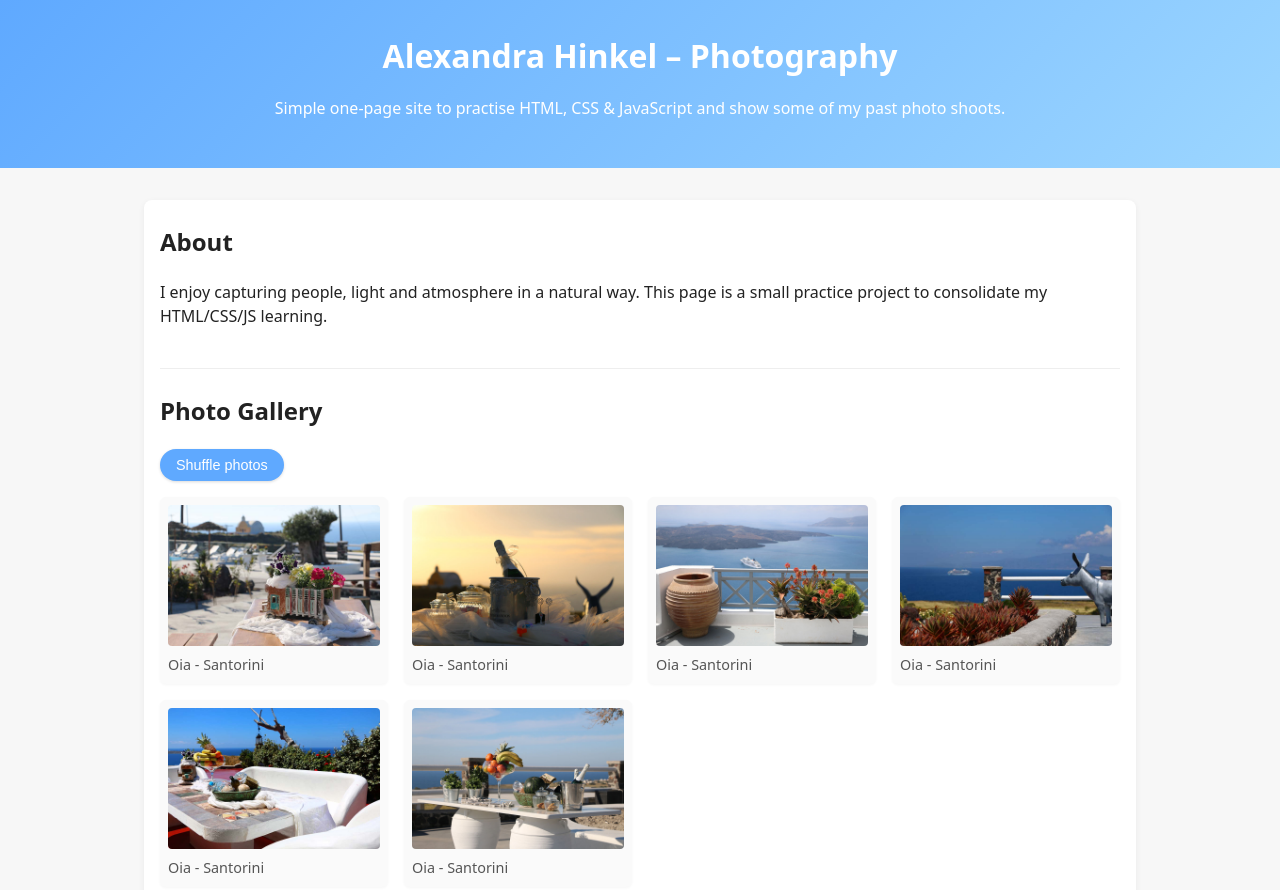
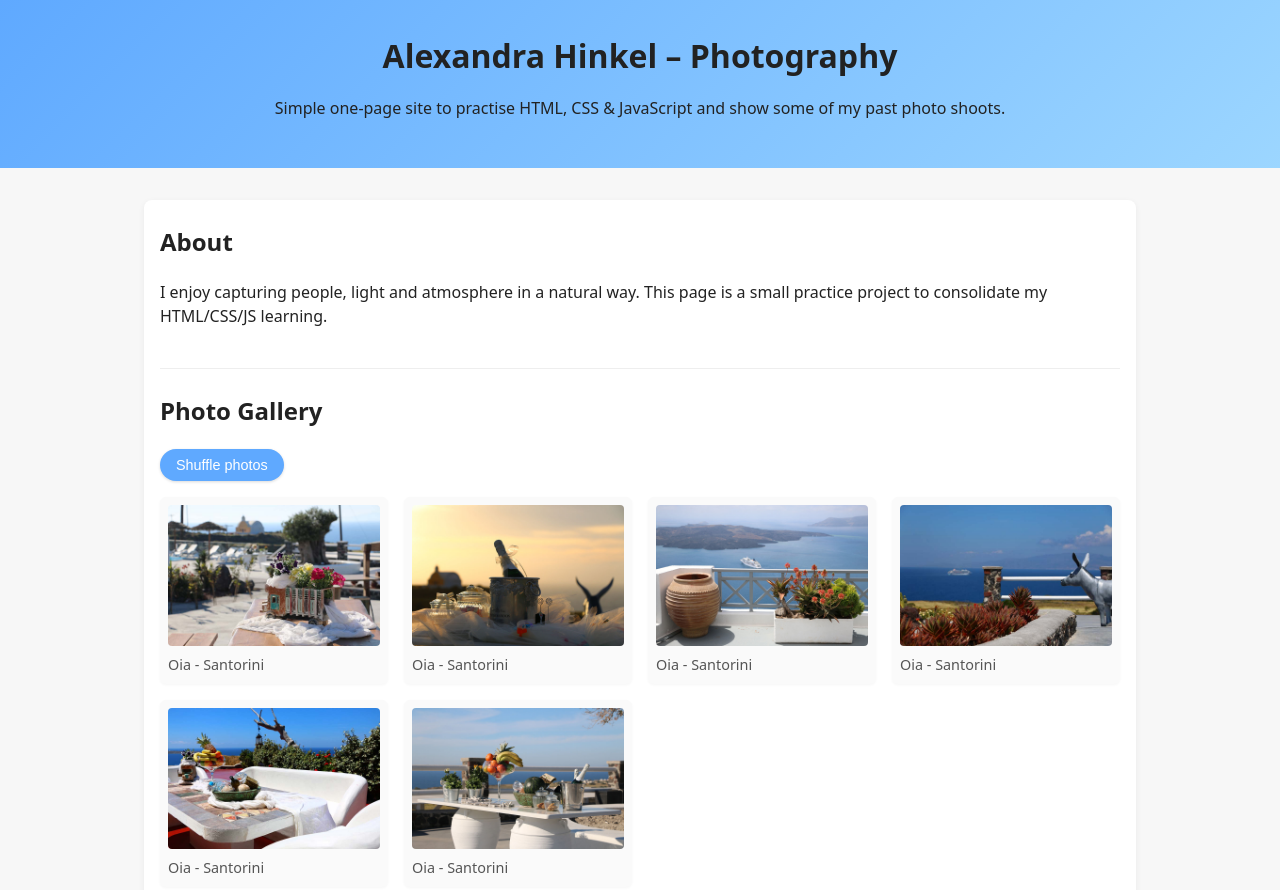
Before and after one commit to AHinkelAmi/photo-portfolio-test, a plain HTML site: page index.html in a window 1280 px wide. Shown: the top 890 px of the page. Drawn offline with Linux system fonts and the light colour scheme.

Commit message:
Update style.css

```diff
--- a/style.css
+++ b/style.css
@@ -9,7 +9,7 @@ body {
 
 header {
   background: linear-gradient(135deg, #5fa9ff, #9cd6ff); /* light sky blue */
-  color: #fff;
+  color: #5fa9ff, #9cd6ff;
   padding: 2rem 1rem;
   text-align: center;
 }
```
